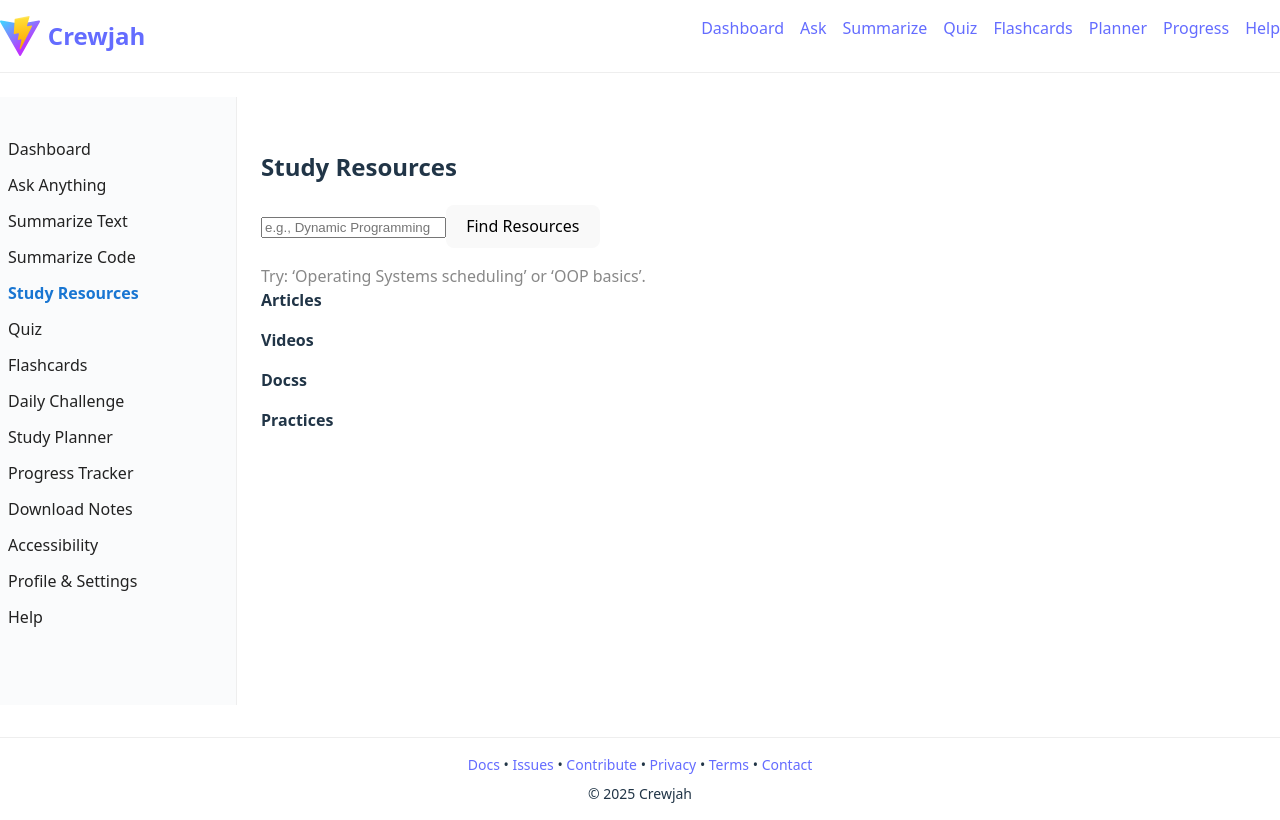
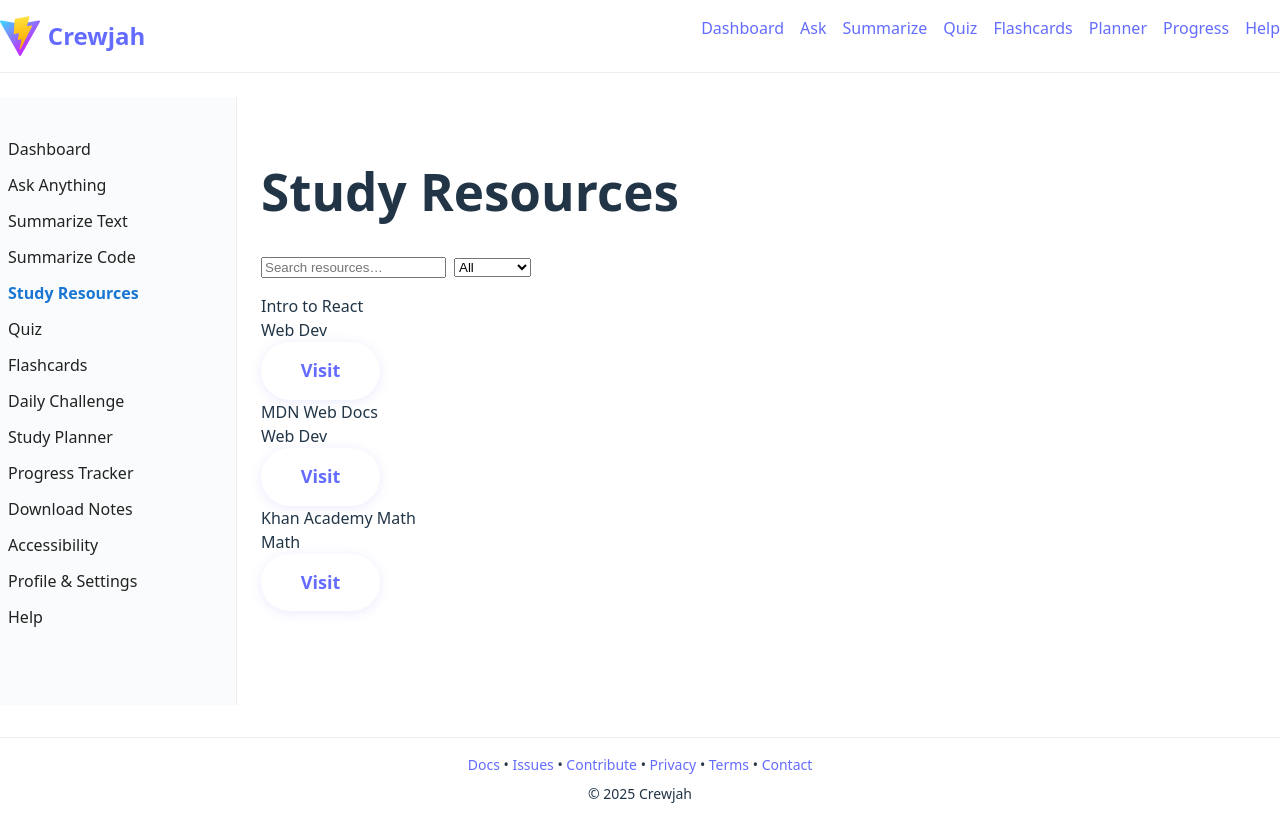
Before and after one commit to Crewjah/Crewjah, a React (Vite) app in the folder client/: page /resources in a window 1280 px wide. Built offline with nearby package versions, Linux system fonts and the light colour scheme.

Commit message:
fix: update StudyResources page

```diff
--- a/client/src/pages/StudyResources.jsx
+++ b/client/src/pages/StudyResources.jsx
@@ -1,42 +1,48 @@
 import { useState } from 'react';
 
+const mockResources = [
+  { title: 'Intro to React', url: 'https://react.dev', category: 'Web Dev' },
+  { title: 'MDN Web Docs', url: 'https://developer.mozilla.org', category: 'Web Dev' },
+  { title: 'Khan Academy Math', url: 'https://khanacademy.org', category: 'Math' },
+];
+
+const categories = ['All', 'Web Dev', 'Math'];
+
 const StudyResources = () => {
-  const [topic, setTopic] = useState('');
-  const [resources, setResources] = useState([]);
-  const [done, setDone] = useState([]);
-  const search = () => {
-    setResources([
-      { type: 'Article', url: 'https://example.com/article', title: 'Intro to ' + topic },
-      { type: 'Video', url: 'https://youtube.com/example', title: topic + ' Explained' },
-      { type: 'Docs', url: 'https://docs.example.com', title: topic + ' Docs' },
-      { type: 'Practice', url: 'https://practice.example.com', title: 'Practice ' + topic }
-    ]);
-    setDone([]);
-  };
-  const markDone = idx => setDone([...done, idx]);
+  const [search, setSearch] = useState('');
+  const [cat, setCat] = useState('All');
+  const filtered = mockResources.filter(r =>
+    (cat === 'All' || r.category === cat) &&
+    (r.title.toLowerCase().includes(search.toLowerCase()) || r.category.toLowerCase().includes(search.toLowerCase()))
+  );
+
   return (
-    <div>
-      <h2>Study Resources</h2>
-      <input placeholder="e.g., Dynamic Programming" value={topic} onChange={e=>setTopic(e.target.value)} />
-      <button onClick={search}>Find Resources</button>
-      <div style={{marginTop:16}}>
-        {resources.length === 0 && <div style={{color:'#888'}}>Try: ‘Operating Systems scheduling’ or ‘OOP basics’.</div>}
-        {['Article','Video','Docs','Practice'].map(type=>(
-          <div key={type} style={{marginBottom:8}}>
-            <b>{type}s</b>
-            <ul>
-              {resources.filter(r=>r.type===type).map((r,i)=>(
-                <li key={i} style={{textDecoration:done.includes(i)?'line-through':'none'}}>
-                  <a href={r.url} target="_blank" rel="noopener noreferrer">{r.title}</a>
-                  {!done.includes(i) && <button style={{marginLeft:8}} onClick={()=>markDone(i)}>Mark as Done</button>}
-                </li>
-              ))}
-            </ul>
+    <div className="edu-page edu-resources">
+      <h1>Study Resources</h1>
+      <div style={{marginBottom:16}}>
+        <input
+          className="edu-input"
+          placeholder="Search resources…"
+          value={search}
+          onChange={e => setSearch(e.target.value)}
+          style={{marginRight:8}}
+        />
+        <select value={cat} onChange={e => setCat(e.target.value)} className="edu-input">
+          {categories.map(c => <option key={c}>{c}</option>)}
+        </select>
+      </div>
+      <div className="edu-resource-list">
+        {filtered.length === 0 && <div className="edu-empty">No resources found.</div>}
+        {filtered.map((r,i) => (
+          <div className="edu-resource-card" key={i}>
+            <div className="edu-resource-title">{r.title}</div>
+            <div className="edu-resource-cat">{r.category}</div>
+            <a href={r.url} target="_blank" rel="noopener noreferrer" className="edu-btn edu-btn-link">Visit</a>
           </div>
         ))}
       </div>
     </div>
   );
-};
+}
 
 export default StudyResources;
```
